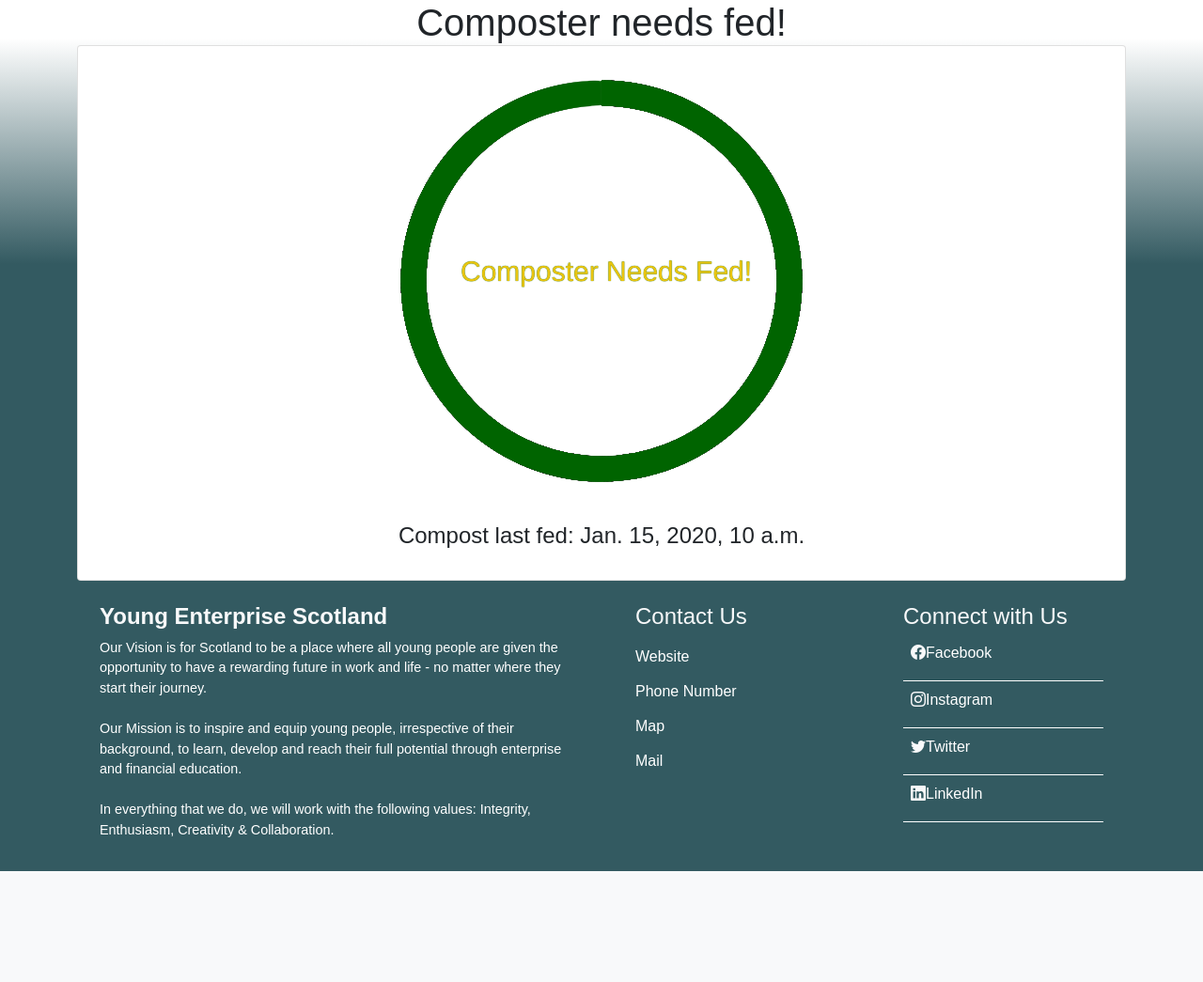
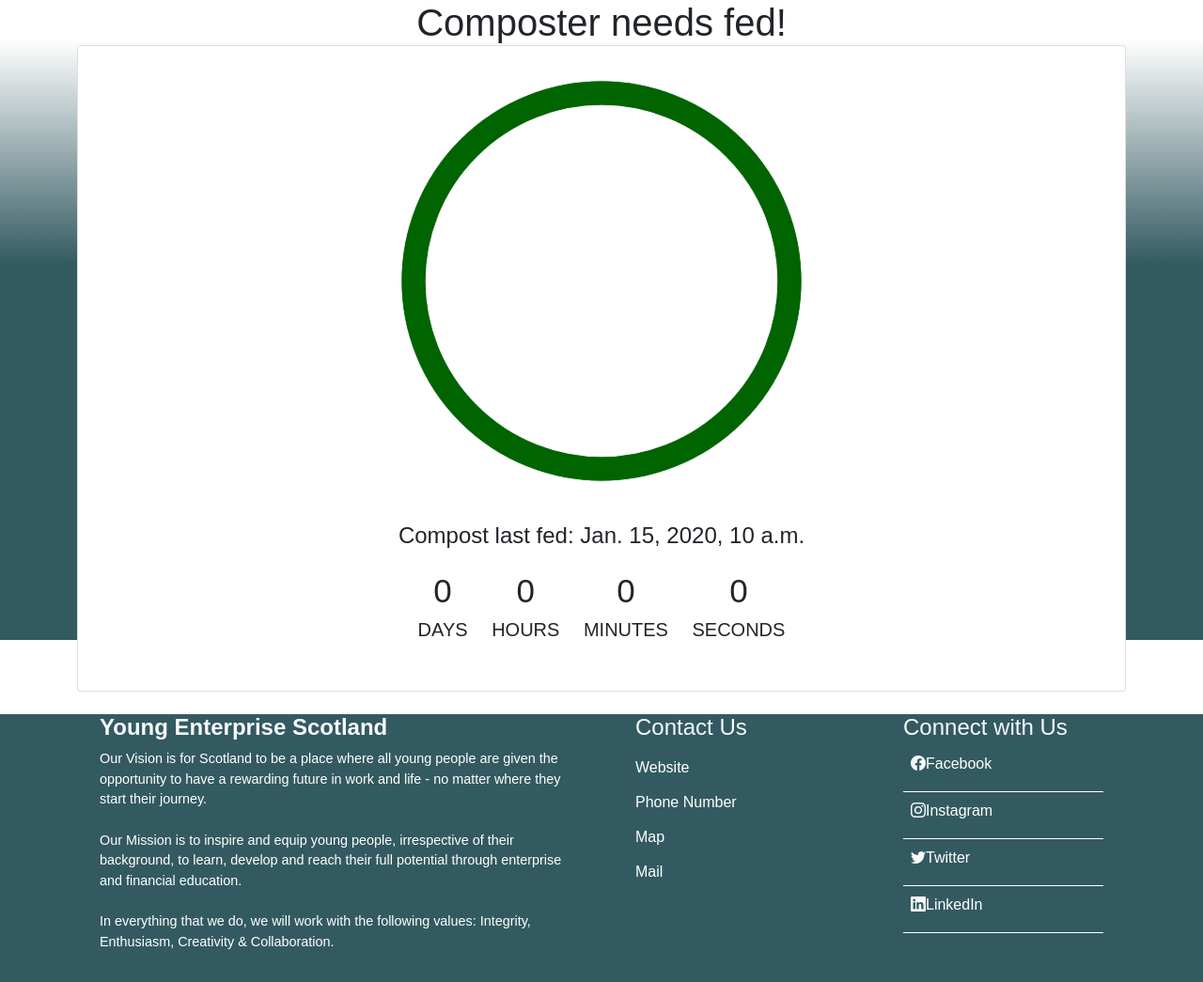
Before and after one commit to farz-1/RootToPlate, a Django app: page /composter/composter/ in a window 1280 px wide. Shown: the part 119-1164 px from the top of the page at 94% size. Before the commit the page ends 1046 px from the top, so only its background shows below. Run offline with Django 4.2, Linux system fonts and the light colour scheme; tables that the repository leaves empty hold one stand-in row (values such as "Sample post"); some libraries are stand-ins or nearby versions; some web fonts are replaced.

Commit message:
finished timer

```diff
--- a/roottoplate/composter/views.py
+++ b/roottoplate/composter/views.py
@@ -43,6 +43,7 @@ def composter(request):
     compost_last_fed = InputEntry.objects.all().aggregate(Max('entryTime')).get('entryTime__max')
     compost_last_fed_js = compost_last_fed.strftime("%Y-%m-%dT%H:%M:%SZ")
     context = {'compost_last_fed': compost_last_fed, 'compost_last_fed_js': compost_last_fed_js}
+    print(context['compost_last_fed'])
     return render(request, "composter/composter.html", context)
 
 
--- a/roottoplate/static/javascript/composter.js
+++ b/roottoplate/static/javascript/composter.js
@@ -12,9 +12,7 @@ function degToRad(degree) {
         minute = second * 60,
         hour = minute * 60,
         day = hour * 24;
-    //**********THIS IS THE TIME DISPLAYED ON THE CLOCK********************************
-    let testTime = 5 * second;
-    //*********************************************************************************
+
     window.onload = init;
 
     function init() {
@@ -22,10 +20,13 @@ function degToRad(degree) {
         const last_fed = new Date(last_fed_string);
 
 
-    let countDown = new Date().getTime() + (testTime),
+    let countDown = new Date(last_fed).getTime(),
         x = setInterval(function () {
             let now = new Date().getTime(),
                 distance = countDown - now;
+                if (distance < 0) {
+                    distance = 0;
+                }
 
             (document.getElementById("days").innerText = Math.floor(distance / day)),
                 (document.getElementById("hours").innerText = Math.floor(
@@ -47,24 +48,29 @@ function degToRad(degree) {
             ctx1.shadowBlur = 1;
 
             //Hours
-            increment = 360 / (testTime);
+            //calcualte set intervale between jumps always 2 days ahead
+            //update every minute
+            increment = 360 / (2*day);
             ctx1.beginPath();
             //      pos,pos,size
-            ctx1.arc(250, 250, 200, degToRad(270), degToRad(270 + (increment * -distance)));
+            ctx1.arc(250, 250, 200, degToRad(270), degToRad(269.999 - (increment * distance)));
             ctx1.stroke();
 
             //do something later when date is reached
-            if (distance < 0) {
-                let countDown = new Date().getTime() + (testTime)
+            if (distance == 0) {
+                //let countDown = new Date(start).getTime()
 
                 headline.innerText = "Composter needs fed!";
-                countdown.style.display = "none";
+                //countdown.style.display = "none";
                 //Clear the arc after countdown ends
                 //ctx1.clearRect(0, 0, canvas.width, canvas.height);
-                ctx1.font = "30px Helvetica";
-                ctx1.fillStyle = 'rgb(234,197,16)';
-                ctx1.fillText("Composter Needs Fed!", 100, 250);
 
+                // ctx1.beginPath()
+                ctx1.strokeStyle = 'red';
+                ctx1.shadowColor = 'red';
+                //ctx1.font = "30px Helvetica";
+                //ctx1.fillStyle = 'rgb(234,197,16)';
+                //ctx1.fillText("Composter Needs Fed!", 100, 250);
                 clearInterval(x);
             }
             //seconds
--- a/roottoplate/templates/composter/composter.html
+++ b/roottoplate/templates/composter/composter.html
@@ -11,12 +11,12 @@
     <canvas id="canvas" width="500" height="500"></canvas>
     <h4 id="composter_last_fed" jsvalue="{{ compost_last_fed_js }}">Compost last fed: {{ compost_last_fed }}</h4>
     <div id="countdown">
-        <div style="position: center; font-size: 20px;">
+        <div  style="position: center; font-size: 20px;">
             <ul>
-                <li><span id="days"> </span> Days</li>
-                <li><span id="hours"></span> Hours</li>
-                <li><span id="minutes"></span> Minutes</li>
-                <li><span id="seconds"></span> Seconds</li>
+                <hi><span id="days"> </span> Days</hi>
+                <hi><span id="hours"></span> Hours</hi>
+                <hi><span id="minutes"></span> Minutes</hi>
+                <hi><span id="seconds"></span> Seconds</hi>
             </ul>
         </div>
         <div class="message">
@@ -33,4 +33,20 @@
     {% endif %}
 </div>
 </div>
+
+<style>
+hi {
+  display: inline-block;
+  font-size: 20px;
+  list-style-type: none;
+  padding: 10px;
+  text-transform: uppercase;
+}
+
+hi span {
+  display: block;
+  font-size: 35px;
+}
+</style>
+
 {% endblock %}
```
